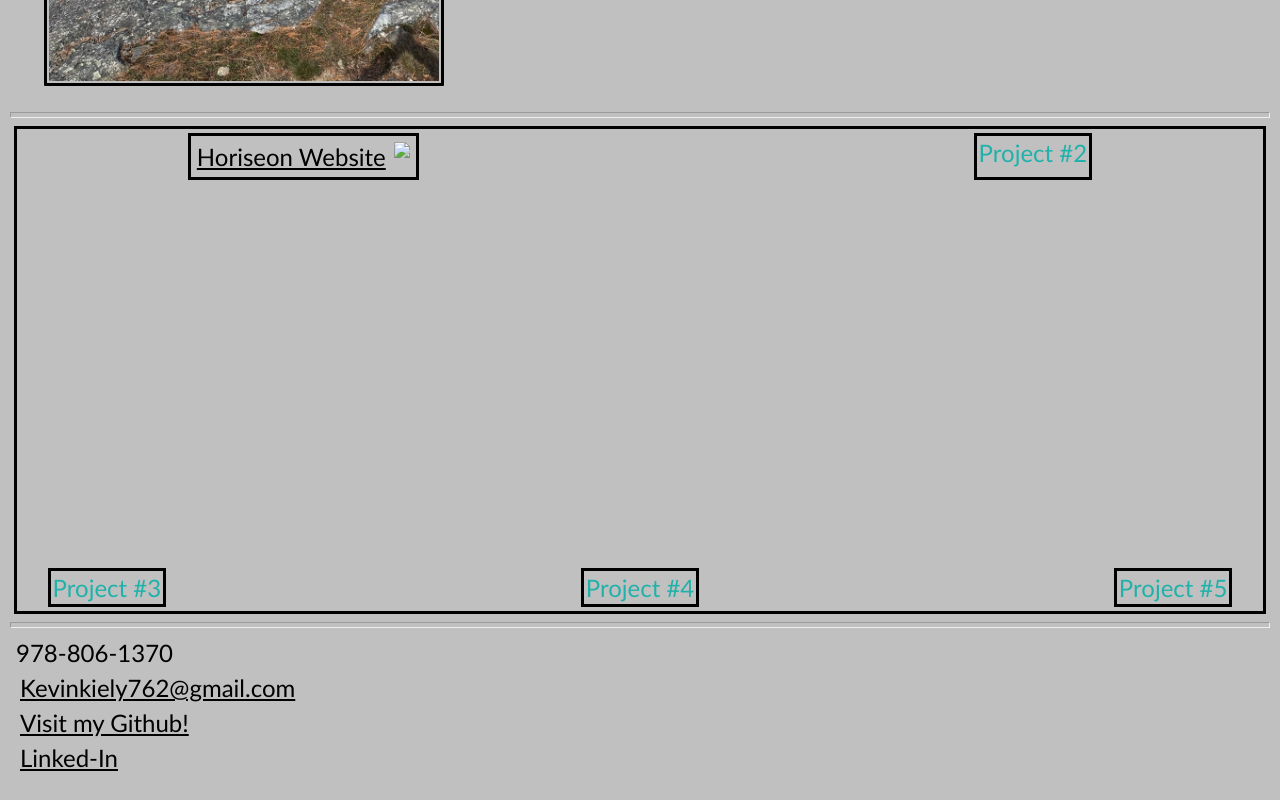
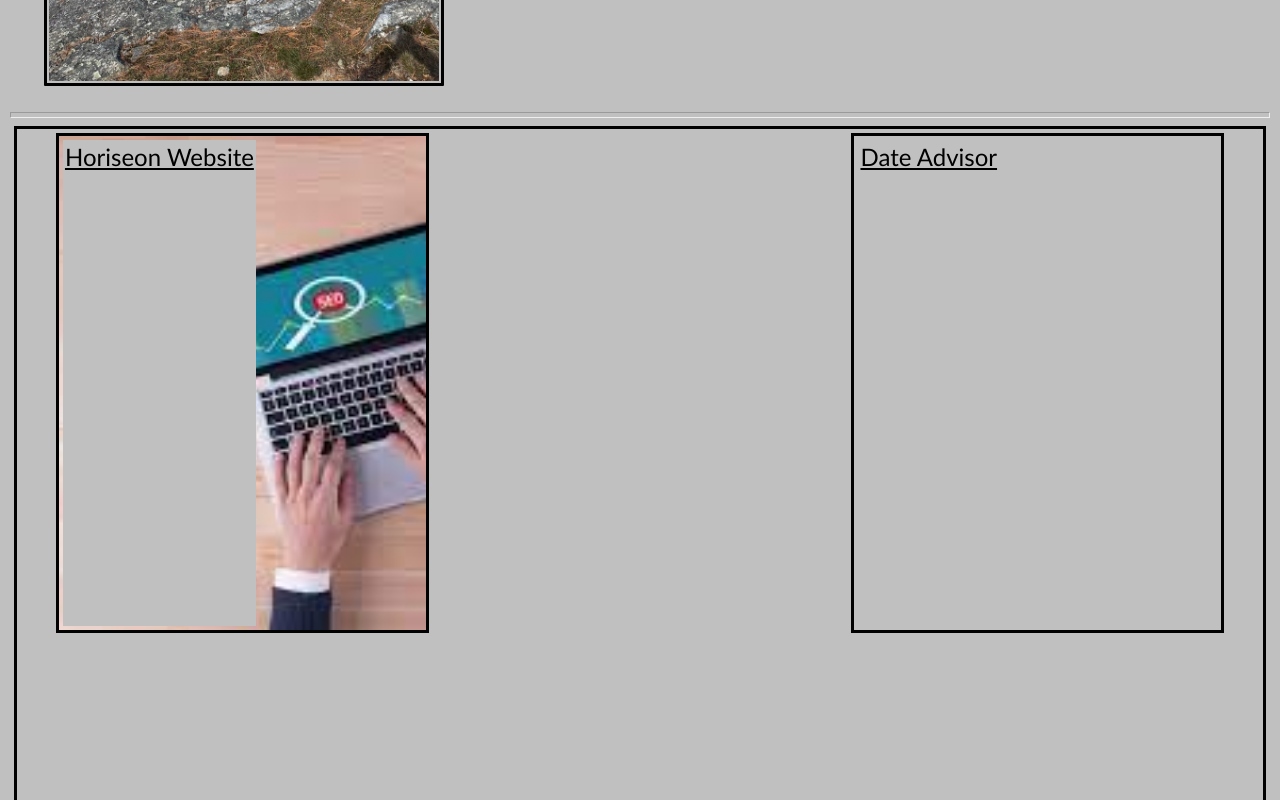
Before and after one commit to KevinKiely/Portfolio-Kevin-Kiely, a plain HTML site: page index.html in a window 1280 px wide. Shown: the part 560-1360 px from the top of the page. Drawn offline with Linux system fonts and the light colour scheme.

Commit message:
Added Links

```diff
--- a/Assets/style.css
+++ b/Assets/style.css
@@ -74,7 +74,9 @@ font-size:150%;
     border: 3px black;
     border-style:solid;
 
-
+    background-image: url('./Project-1-placeholder.jpg');
+    background-repeat: no-repeat;
+    background-size: cover;
 }
 
 .project-two {
@@ -104,3 +106,20 @@ font-size:150%;
     border: 3px black;
     border-style:solid;
 }
+
+/*
+.project-item {
+    width: 500px;
+    height: 500px;
+}
+*/
+.project-item {
+    width: 30%;
+    height: 500px;
+}
+/*
+.project-item img {
+    width: 300px;
+    height: 300px
+}
+*/
--- a/index.html
+++ b/index.html
@@ -37,18 +37,28 @@ My Work   Contact Me
 
 <main>
 <section class="projects">
-    <div class="project-one">
+    <div class="project-one project-item">
         <a href="https://kevinkiely.github.io/Horiseon-Home-Page/"> Horiseon Website</a>
-        <img src="./Assets/Project-#1 placeholder.jpg">
+     <!--   <img src="./Assets/Project-#1 placeholder.jpg"> -->
 
     </div>
 
 
 
-    <div class="project-two"> Project #2</div>
-    <div class="project-three"> Project #3</div>
-    <div class="project-four"> Project #4</div>
-    <div class="project-five"> Project #5</div>
+    <div class="project-two project-item">
+        <a href=""> Date Advisor</a>
+    </div>
+
+
+
+    <div class="project-three project-item">
+        <a href="https://kbieducation-6239e4e5ab51.herokuapp.com/"> KBI Education</a>
+
+    </div>
+
+
+    <div class="project-four project-item"> Project #4</div>
+
 </section>
 
 
```
Also changed, not shown: Assets/Project-1-placeholder.jpg (renamed from Assets/Project-#1 placeholder.jpg).
